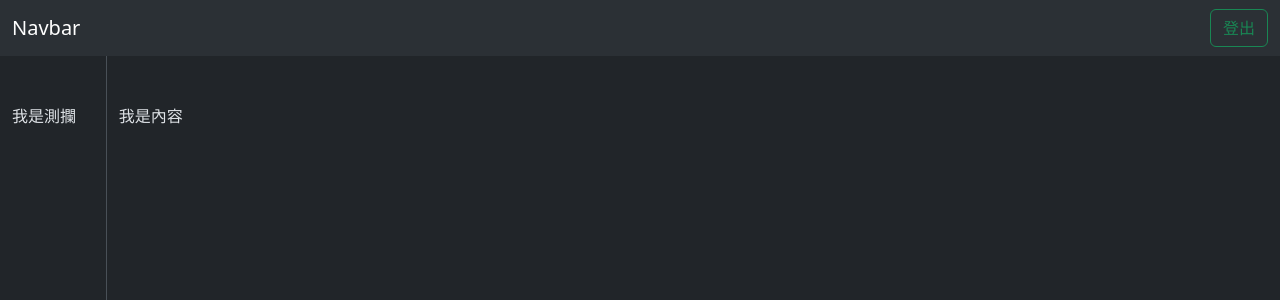
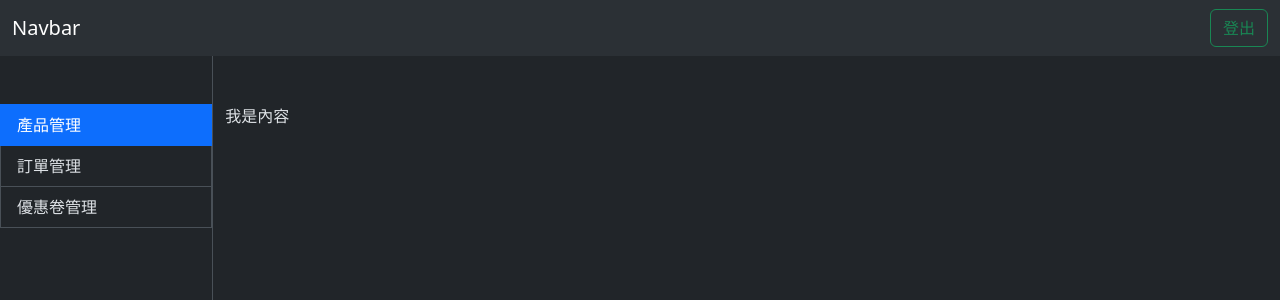
Before and after one commit to AbsintheSung/vue-black, a Vue app: page / in a window 1280 px wide. Shown: the top 300 px of the page. Built offline with nearby package versions, Linux system fonts and the light colour scheme; no server answers.

Commit message:
update:asise樣式

```diff
--- a/src/views/HomeView.vue
+++ b/src/views/HomeView.vue
@@ -20,7 +20,13 @@ onMounted(() => {
     </nav>
     <div class="container-fluid flex-grow-1">
       <div class="row h-100">
-        <aside class="col-1 border-end pt-5">我是測攔</aside>
+        <aside class="col-2 border-end pt-5 px-0">
+          <ul class="list-group rounded-0">
+            <li class="list-group-item active" aria-current="true">產品管理</li>
+            <li class="list-group-item">訂單管理</li>
+            <li class="list-group-item">優惠卷管理</li>
+          </ul>
+        </aside>
         <main class="col pt-5">我是內容</main>
       </div>
     </div>
```
Also changed, not shown: src/layouts/AsideBar.vue (added).
